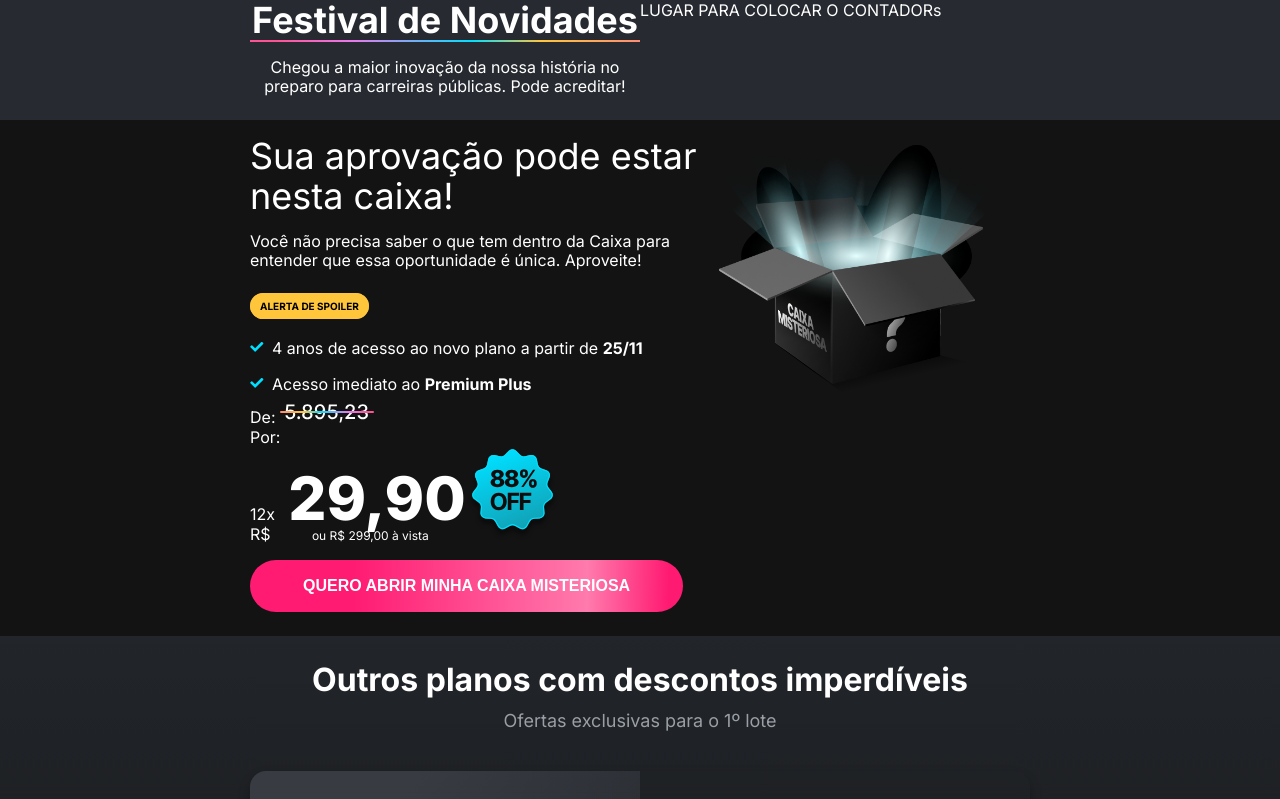
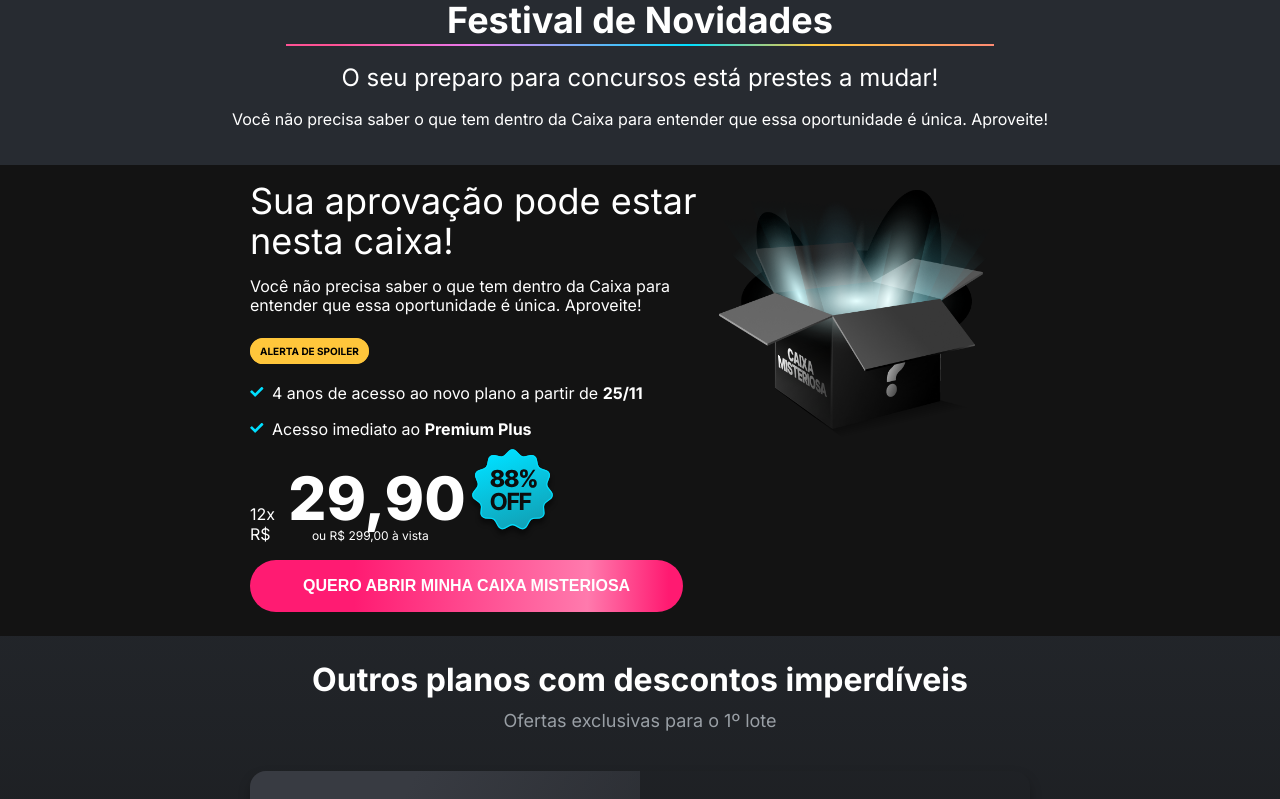
Before and after one commit to phdduarte/qc-template, a Next.js app: page / in a window 1280 px wide. Shown: the top 799 px of the page. Built offline with nearby package versions, Linux system fonts and the light colour scheme.

Commit message:
fix: change the hero

```diff
--- a/src/pages/index.scss
+++ b/src/pages/index.scss
@@ -103,6 +103,11 @@ footer {
   margin: 0rem auto 0;
 }
 
+.mx-auto {
+  margin-left: auto;
+  margin-right: auto;
+}
+
 .flex {
   display: flex;
 }
@@ -127,6 +132,8 @@ footer {
   align-items: flex-end;
 }
 
+// Justify Content
+
 .justify-items-end{
   justify-items: end;
 }
@@ -135,14 +142,26 @@ footer {
   font-weight: 700;
 }
 
+// Font Size
+
 .text-xs {
   font-size: 0.75rem; /* 12px */
   line-height: 1rem; /* 16px */
 }
 
+.text-base {
+  font-size: 1rem/* 16px */;
+  line-height: 1.188rem/* 24px */;
+}
+
 .text-lg {
   font-size: 1.125rem; /* 18px */
   line-height: 1.75rem; /* 28px */
+}
+
+.text-2xl {
+  font-size: 1.5rem; /* 24px */
+  line-height: 2rem; /* 32px */
 }
 
 .text-3xl {
@@ -161,11 +180,6 @@ footer {
 
 .font-extrabold {
   font-weight: 800;
-}
-
-.text-base {
-  font-size: 1rem/* 16px */;
-  line-height: 1.188rem/* 24px */;
 }
 
 .text-gray-400 {
@@ -198,8 +212,45 @@ footer {
   border-bottom-left-radius: 16px;
 }
 
+// Padding
+
+.pb-1 {
+  padding-bottom: 0.25rem; /* 4px */
+}
+
+.mr-2 {
+  margin-right: 0.5rem/* 8px */;
+}
+
+.mb-2 {
+  margin-bottom: 0.5rem/* 8px */;
+}
+
+.ml-2 {
+  margin-left: 0.5rem/* 8px */;
+}
+
 .pt-4 {
   padding-top: 1rem/* 16px */;
+}
+
+.px-4 {
+  padding-left: 1rem; /* 16px */
+  padding-right: 1rem; /* 16px */
+}
+
+.mt-4	{
+  margin-top: 1rem; /* 16px */
+}
+
+.py-4 {
+  padding-top: 1rem; /* 16px */
+  padding-bottom: 1rem; /* 16px */
+}
+
+.py-5 {
+  padding-top: 1.25rem; /* 20px */
+  padding-bottom: 1.25rem; /* 20px */
 }
 
 .pt-6 {
@@ -208,6 +259,14 @@ footer {
 
 .pb-6 {
   padding-bottom: 1.5rem/* 24px */;
+}
+
+.mb-6 {
+  margin-bottom: 1.5rem/* 24px */;
+}
+
+.mt-6 {
+  margin-top: 1.5rem/* 24px */;
 }
 
 .px-9 {
@@ -225,30 +284,6 @@ footer {
 
 .pb-16 {
   padding-bottom: 4rem; /* 64px */
-}
-
-.mt-4	{
-  margin-top: 1rem; /* 16px */
-}
-
-.mb-6 {
-  margin-bottom: 1.5rem/* 24px */;
-}
-
-.mt-6 {
-  margin-top: 1.5rem/* 24px */;
-}
-
-.mr-2 {
-  margin-right: 0.5rem/* 8px */;
-}
-
-.mb-2 {
-  margin-bottom: 0.5rem/* 8px */;
-}
-
-.ml-2 {
-  margin-left: 0.5rem/* 8px */;
 }
 
 button {
@@ -295,3 +330,9 @@ button {
     left: 200%;
   }
 }
+
+// Max-Width
+
+.max-w-xl {
+  max-width: 36rem; /* 576px */
+}
--- a/src/pages/index.tsx
+++ b/src/pages/index.tsx
@@ -1,25 +1,24 @@
 /* eslint-disable @next/next/no-img-element */
 import React from 'react'
-// import 'bootstrap/dist/css/bootstrap.css'
 import Image from 'next/image'
 export default function Home() {
   return (
     <div className="news-festival-container">
-      <div className="container">
-        <div className="md:flex">
-          <div className="flex-1">
-            <div>
-              <h1 className="font-bold text-4xl rainbow-border xs:text-center">
-                Festival de Novidades
-              </h1>
-              <p className="font-medium text-base pt-4 pb-6 xs:text-center">
-                Chegou a maior inovação da nossa história no preparo para carreiras públicas. Pode
-                acreditar!
-              </p>
-            </div>
-          </div>
-          <div className="flex-1">LUGAR PARA COLOCAR O CONTADORs</div>
+      <div className="container mx-auto px-9">
+        <div>
+          <h1 className="font-bold text-4xl rainbow-border text-center pb-1">
+            Festival de Novidades
+          </h1>
+          <h2 className="font-medium text-2xl text-center py-4">
+            O seu preparo para concursos está prestes a mudar!
+          </h2>
         </div>
+      </div>
+      <div className="pb-9">
+        <h3 className="font-medium text-base text-center">
+          Você não precisa saber o que tem dentro da Caixa para entender que essa oportunidade é
+          única. Aproveite!
+        </h3>
       </div>
       <section className="mystery-box pt-4 pb-6">
         <div className="container">
@@ -51,11 +50,6 @@ export default function Home() {
               </div>
               <div>
                 <div>
-                  <span>De:&nbsp;</span>
-                  <Image src="/images/price.svg" width={94} height={21} alt="Price" />
-                  <br />
-                  <span>Por:</span>
-                  <br />
                   <div className="flex flex items-end">
                     <div className="flex flex-col">
                       <span>12x</span>
```
